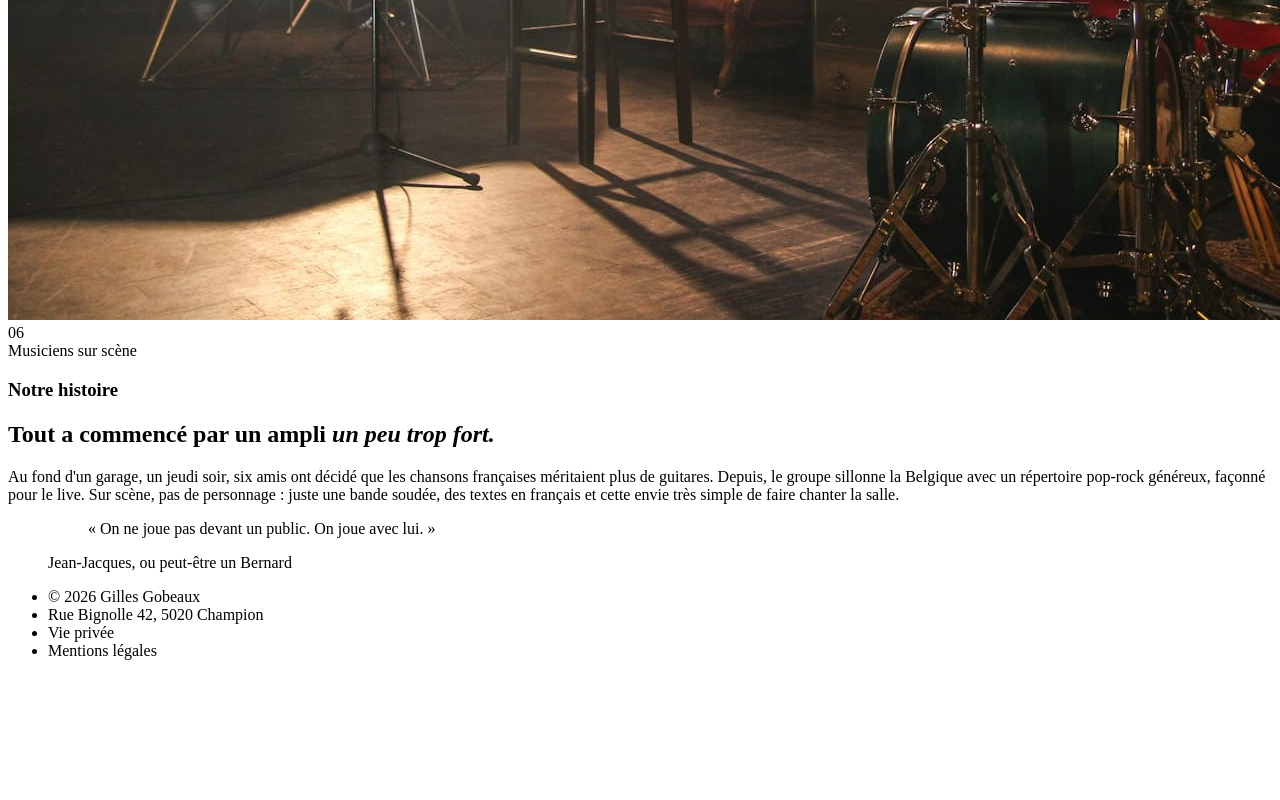
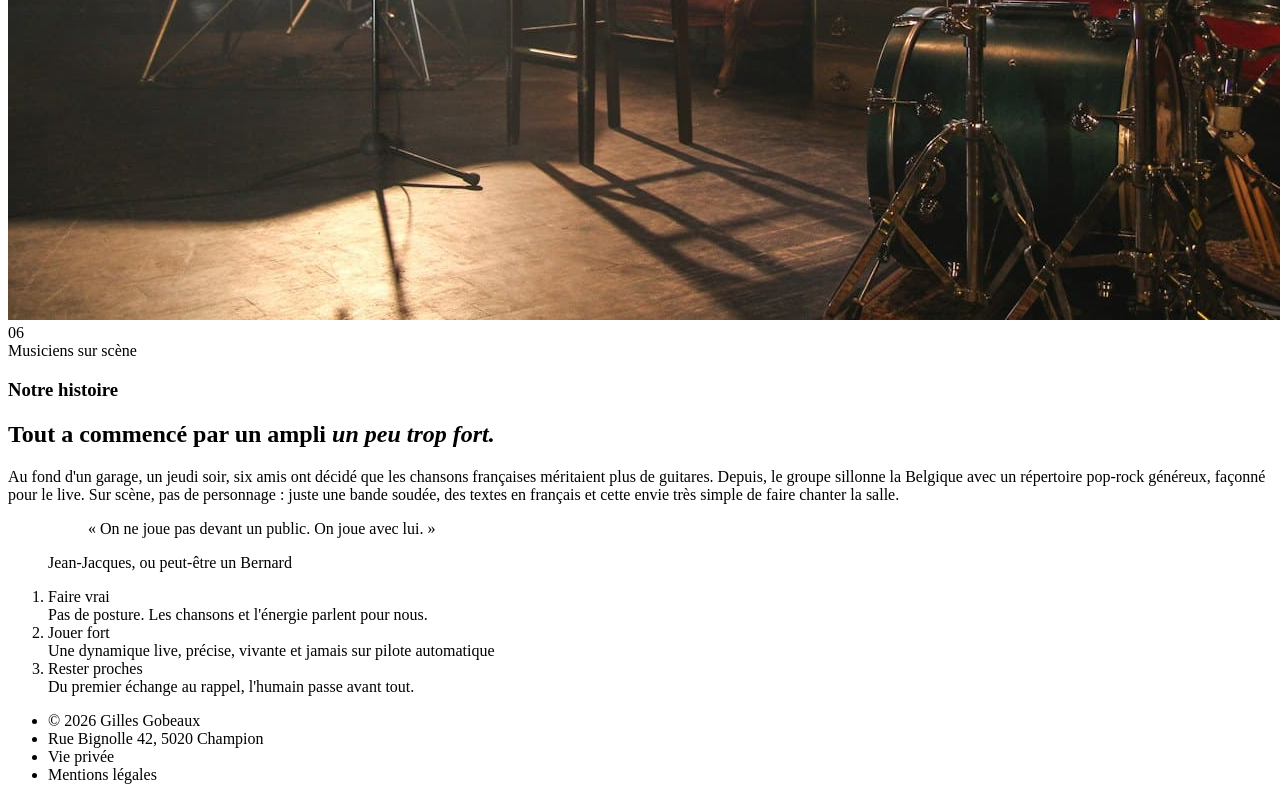
Before and after one commit to Ovags/web-base, a plain HTML site: page about.html in a window 1280 px wide. Shown: the part 2989-3789 px from the top of the page. Before the commit the page ends 3665 px from the top, so only its background shows below. Drawn offline with Linux system fonts and the light colour scheme.

Commit message:
Ajout de la section values (en une seule ligne emmet (à part les sauts de ligne dans le code), sinon c'est pas drôle

```diff
--- a/about.html
+++ b/about.html
@@ -64,7 +64,33 @@
             </figure>
         </section>
 
+        <!-- section#values>ol>li>div.value>div.value-title{Faire vrai}+div.value-description{Pas de posture. Les chansons et l'énergie parlent pour nous.}^^li>div.value>div.value-title{Jouer fort}+div.value-description{Une dynamique live, précise, vivante et jamais sur pilote automatique}^^li>div.value>div.value-title{Rester proches}+div.value-description{Du premier échange au rappel, l'humain passe avant tout.}
+         Celui-ci est costaud aussi dans son genre -->
+         <section id="values">
+            <ol>
+                <li>
+                    <div class="value">
+                        <div class="value-title">Faire vrai</div>
 
+                        <div class="value-description">Pas de posture. Les chansons et l'énergie parlent pour nous.</div>
+                    </div>
+                </li>
+                <li>
+                    <div class="value">
+                        <div class="value-title">Jouer fort</div>
+
+                        <div class="value-description">Une dynamique live, précise, vivante et jamais sur pilote automatique</div>
+                    </div>
+                </li>
+                <li>
+                    <div class="value">
+                        <div class="value-title">Rester proches</div>
+
+                        <div class="value-description">Du premier échange au rappel, l'humain passe avant tout.</div>
+                    </div>
+                </li>
+            </ol>
+         </section>
     </main>
 
     <footer>
```
